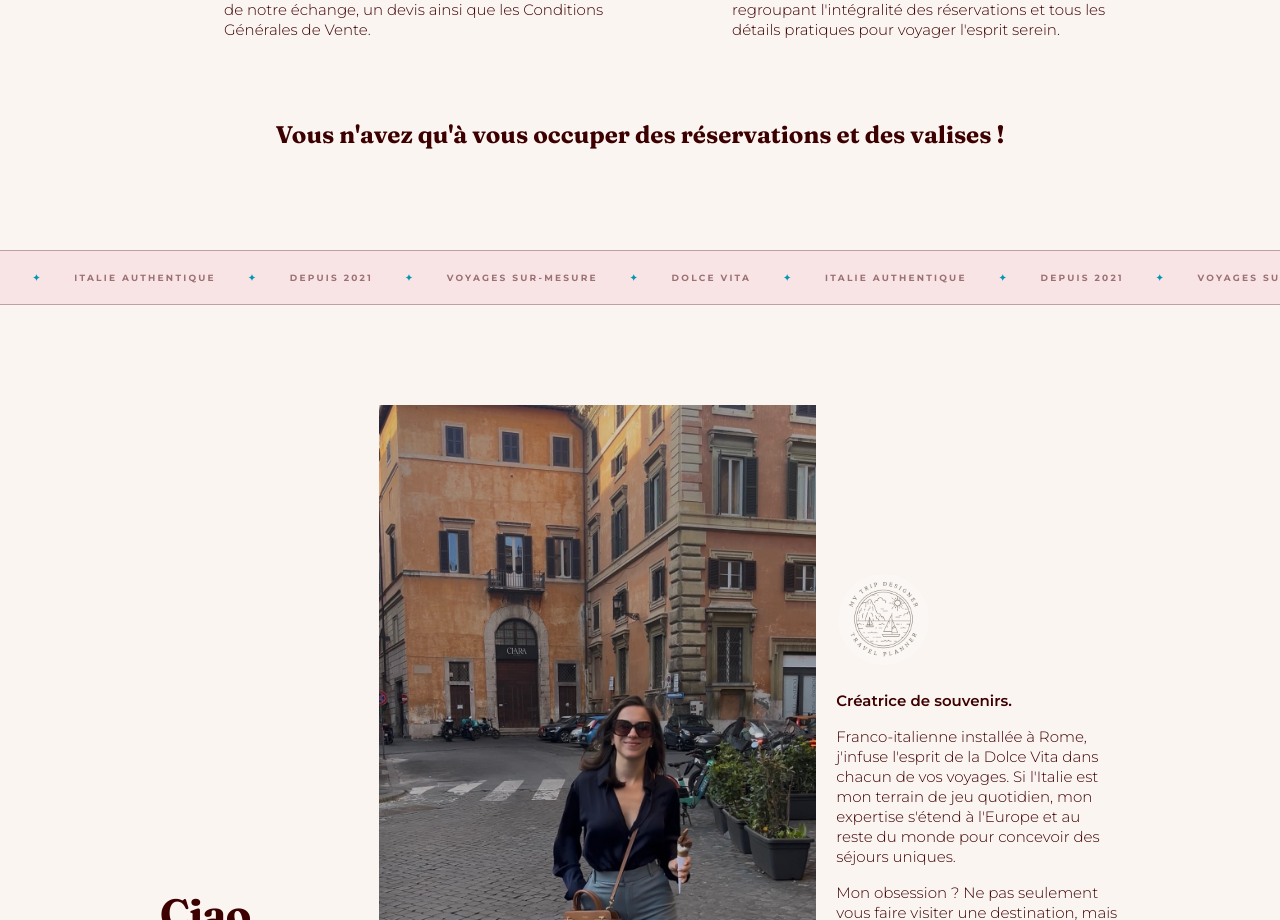
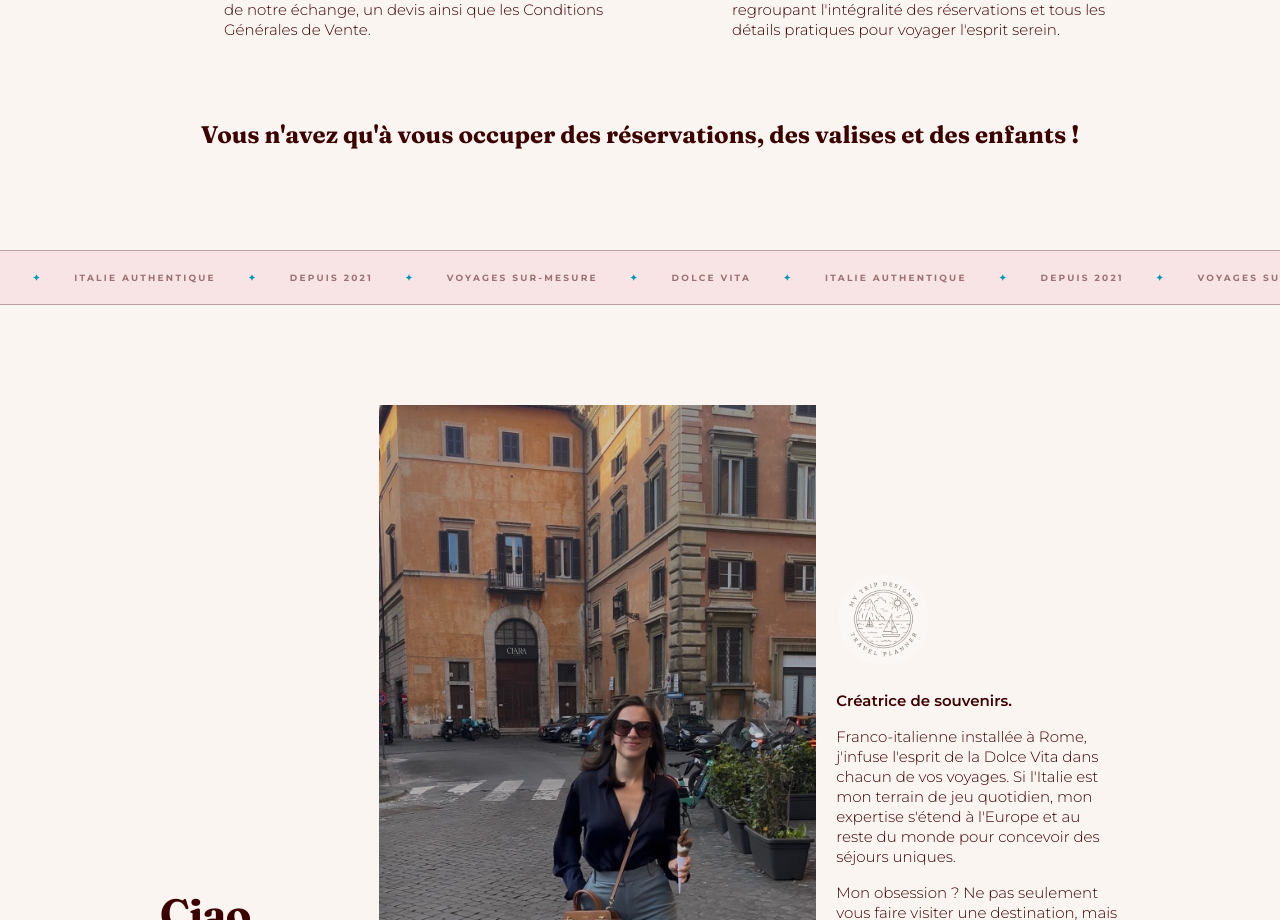
Before and after one commit to Inesss26/trip-designer, a Next.js app: page / in a window 1280 px wide. Shown: the part 5600-6520 px from the top of the page. Built offline with nearby package versions, Linux system fonts and the light colour scheme; no server answers; the database is empty.

Commit message:
commit test enfants

```diff
--- a/components/site/home-process.tsx
+++ b/components/site/home-process.tsx
@@ -20,7 +20,7 @@ export function HomeProcess() {
         ))}
       </div>
       <p className="text-center font-heading text-[24px] leading-[30px] font-bold text-brand">
-        Vous n&apos;avez qu&apos;à vous occuper des réservations et des valises !
+        Vous n&apos;avez qu&apos;à vous occuper des réservations, des valises et des enfants !
       </p>
     </section>
   );
```
